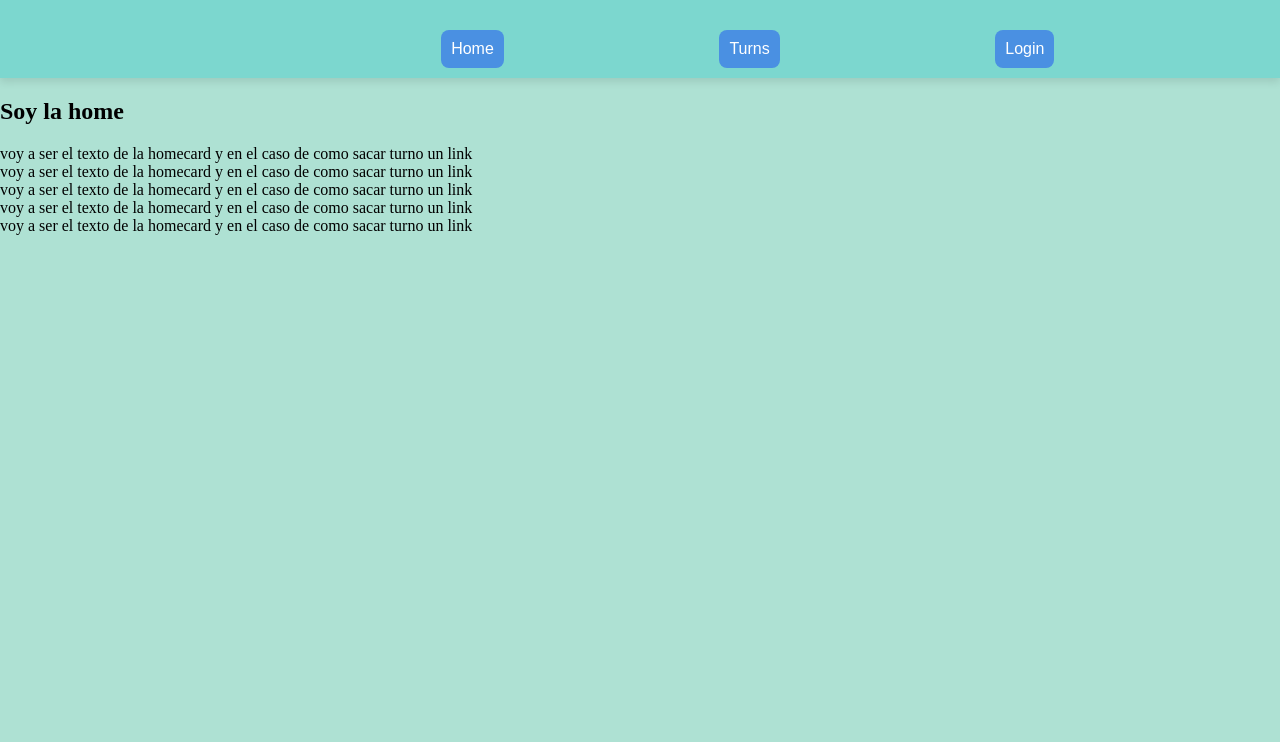
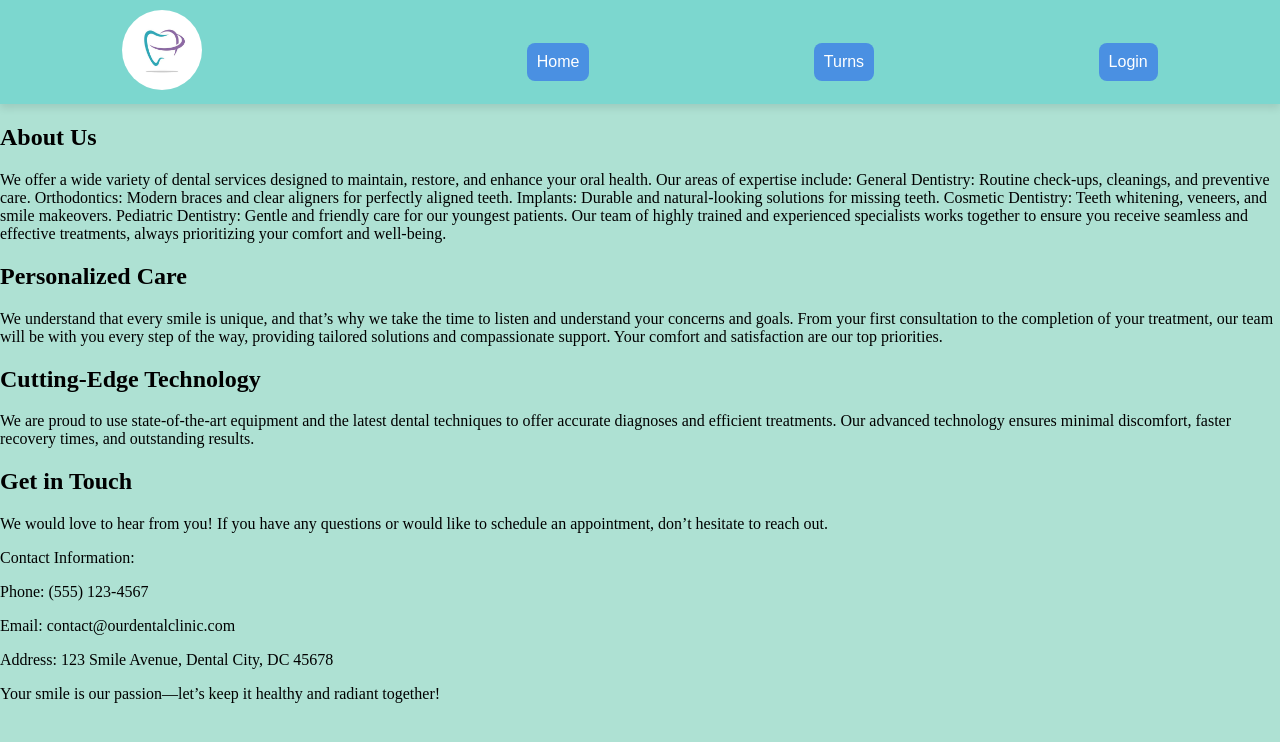
Before and after one commit to AleFalces/ShiftManager-Proyect, a React (Vite) app in the folder front/Turns-Proyect-Front/: page /about in a window 1280 px wide. Shown: the top 742 px of the page. Built offline with nearby package versions, Linux system fonts and the light colour scheme.

Commit message:
about/Home

```diff
--- a/front/Turns-Proyect-Front/src/App.jsx
+++ b/front/Turns-Proyect-Front/src/App.jsx
@@ -7,6 +7,7 @@ import RegisterForm from "./views/RegisterForm/RegisterForm";
 import { Route, Routes } from "react-router-dom";
 import Myturns from "./views/MyTurns/MyTurns";
 import UserPanel from "./components/UserPanel/UserPanel";
+import AboutUs from "./components/AboutUs/AboutUs";
 
 function App() {
   return (
@@ -19,7 +20,7 @@ function App() {
         <Route path={"/register"} element={<RegisterForm />} />
         <Route path={"/login"} element={<LoginForm />} />
         <Route path={"/userPanel"} element={<UserPanel />} />
-        <Route path={"/about"} element={<Home />} />
+        <Route path={"/about"} element={<AboutUs />} />
       </Routes>
     </>
   );
--- /dev/null
+++ b/front/Turns-Proyect-Front/src/components/AboutUs/AboutUs.jsx
@@ -0,0 +1,53 @@
+import React from "react";
+
+function AboutUs() {
+  return (
+    <div>
+      <h2> About Us</h2>
+      <p>
+        We offer a wide variety of dental services designed to maintain,
+        restore, and enhance your oral health. Our areas of expertise include:
+        General Dentistry: Routine check-ups, cleanings, and preventive care.
+        Orthodontics: Modern braces and clear aligners for perfectly aligned
+        teeth. Implants: Durable and natural-looking solutions for missing
+        teeth. Cosmetic Dentistry: Teeth whitening, veneers, and smile
+        makeovers. Pediatric Dentistry: Gentle and friendly care for our
+        youngest patients. Our team of highly trained and experienced
+        specialists works together to ensure you receive seamless and effective
+        treatments, always prioritizing your comfort and well-being.
+      </p>
+      <h2>Personalized Care</h2>
+      <p>
+        We understand that every smile is unique, and that’s why we take the
+        time to listen and understand your concerns and goals. From your first
+        consultation to the completion of your treatment, our team will be with
+        you every step of the way, providing tailored solutions and
+        compassionate support. Your comfort and satisfaction are our top
+        priorities.
+      </p>
+      <h2>Cutting-Edge Technology</h2>
+      <p>
+        We are proud to use state-of-the-art equipment and the latest dental
+        techniques to offer accurate diagnoses and efficient treatments. Our
+        advanced technology ensures minimal discomfort, faster recovery times,
+        and outstanding results.
+      </p>
+      <h2>Get in Touch</h2>
+      <p>
+        We would love to hear from you! If you have any questions or would like
+        to schedule an appointment, don’t hesitate to reach out.
+        <p></p>
+        Contact Information:
+        <p>Phone: (555) 123-4567</p>
+        <p></p>
+        Email: contact@ourdentalclinic.com
+        <p>Address: 123 Smile Avenue, Dental City, DC 45678</p>
+        <p>
+          Your smile is our passion—let’s keep it healthy and radiant together!
+        </p>
+      </p>
+    </div>
+  );
+}
+
+export default AboutUs;
--- a/front/Turns-Proyect-Front/src/components/HomeCard/HomeCard.jsx
+++ b/front/Turns-Proyect-Front/src/components/HomeCard/HomeCard.jsx
@@ -1,10 +1,8 @@
-let HomeCard = () => {
+let HomeCard = ({ text }) => {
   return (
     <>
-      <div>
-        voy a ser el texto de la homecard y en el caso de como sacar turno un
-        link
-      </div>
+      <h2>{text.title}</h2>
+      <p>{text.text}</p>
     </>
   );
 };
--- a/front/Turns-Proyect-Front/src/components/NavBar/Navbar.jsx
+++ b/front/Turns-Proyect-Front/src/components/NavBar/Navbar.jsx
@@ -3,6 +3,8 @@ import { Link, useLocation, useNavigate } from "react-router-dom";
 import { useDispatch, useSelector } from "react-redux";
 import { useState } from "react";
 import { userLogout } from "../../../redux/userSlice";
+import logo from "../../assets/istockphoto-1196233488-612x612.jpg";
+
 let Navbar = () => {
   const user = useSelector((state) => state.users.isAuthenticated);
   const [isDropdownOpen, setIsDropdownOpen] = useState(false);
@@ -27,9 +29,11 @@ let Navbar = () => {
   };
 
   return (
+    <nav>
       <div className={styles.Navbar}>
-      <img src="../" alt=""></img>
-
+        <Link to="/">
+          <img src={logo} alt="" className={styles.logo}></img>
+        </Link>
         {location.pathname !== "/" && (
           <Link to="/">
             <button>Home</button>
@@ -73,6 +77,7 @@ let Navbar = () => {
           </Link>
         )}
       </div>
+    </nav>
   );
 };
 
--- a/front/Turns-Proyect-Front/src/components/NavBar/Navbar.module.css
+++ b/front/Turns-Proyect-Front/src/components/NavBar/Navbar.module.css
@@ -2,7 +2,7 @@
   padding: 10px;
   display: flex;
   flex-direction: row;
-  justify-content: space-evenly;
+  justify-content: space-around;
   align-items: center;
   background-color: #7cd7cf;
   box-shadow: 0 4px 8px rgba(0, 0, 0, 0.1);
@@ -40,3 +40,9 @@
 .dropdownMenu a:hover {
   background-color: #555;
 }
+
+.logo {
+  width: 80px;
+  border-radius: 50%;
+  margin-right: 100px;
+}
--- /dev/null
+++ b/front/Turns-Proyect-Front/src/helpers/homeTexts.js
@@ -0,0 +1,18 @@
+const homeText = [
+  {
+    title: "Our Services",
+    text: " At our dental clinic, we offer a wide range of services to take care of your oral health: general dentistry, orthodontics, implants, cosmetic dentistry, and much more. Our team of highly trained specialists is committed to providing you with personalized, high-quality care.",
+  },
+
+  {
+    title: "Personalized Care",
+    text: "We know that every smile is unique, which is why we focus on offering warm, customized attention tailored to your needs. From your first consultation to the end of your treatment, we are here to support you every step of the way, ensuring a comfortable and satisfying experience.",
+  },
+
+  {
+    title: "Cutting-Edge Technology",
+    text: "We use modern equipment and innovative techniques to guarantee precise diagnoses and effective treatments. The combination of advanced technology and our specialized staff allows us to offer the best care for your oral health.",
+  },
+];
+
+export default homeText;
--- a/front/Turns-Proyect-Front/src/views/Home/Home.jsx
+++ b/front/Turns-Proyect-Front/src/views/Home/Home.jsx
@@ -1,14 +1,17 @@
+import { useState } from "react";
 import HomeCard from "../../components/HomeCard/HomeCard";
+import homeText from "../../helpers/homeTexts";
 
 let Home = () => {
+  const [textToShow, setTextToShow] = useState(homeText);
+  console.log(homeText);
+
   return (
     <>
-      <h2>Soy la home</h2>
-      <HomeCard />
-      <HomeCard />
-      <HomeCard />
-      <HomeCard />
-      <HomeCard />
+      <h1>Hello</h1>
+      {textToShow.map((text) => (
+        <HomeCard text={text} />
+      ))}
     </>
   );
 };
```
Lines whose indentation alone changed are shown as unchanged.
